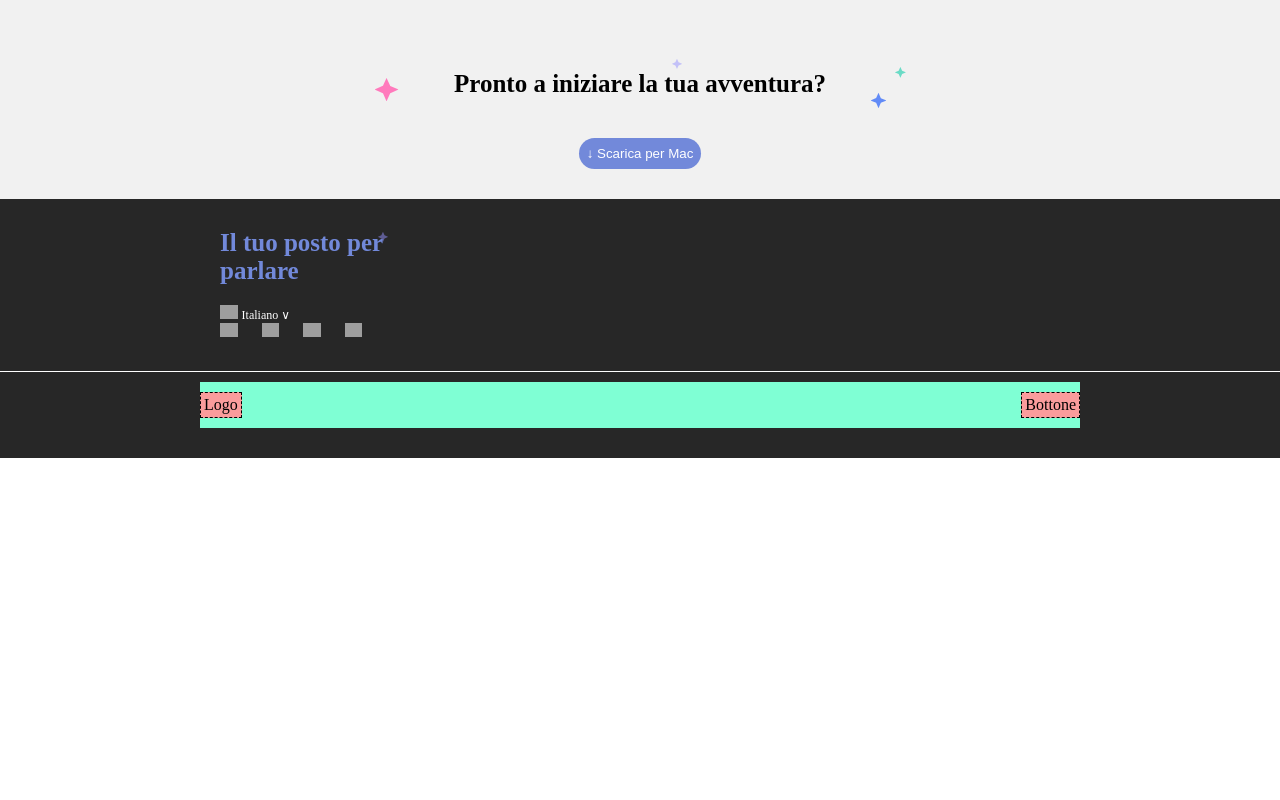
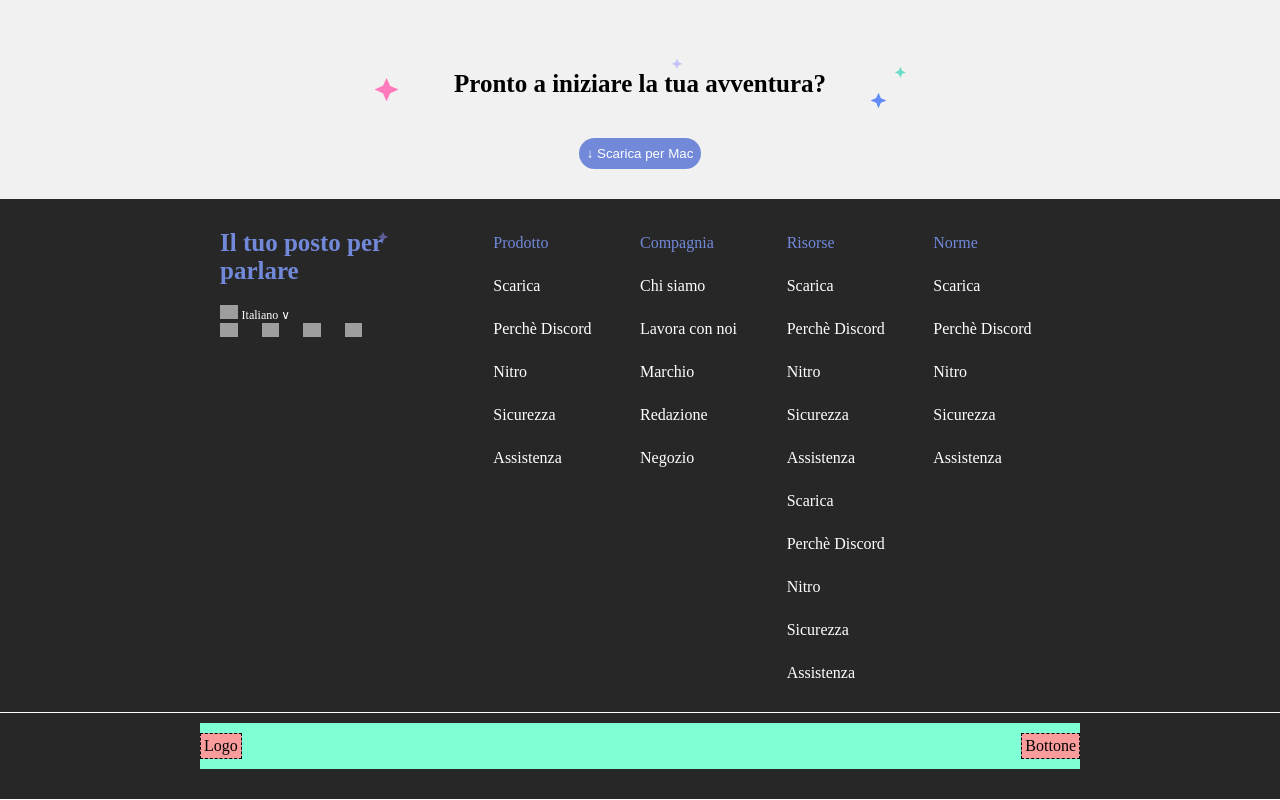
Before and after one commit to ceccobell/htmlcss-discord, a plain HTML site: page index.html in a window 1280 px wide. Shown: the part 2185-2985 px from the top of the page. Before the commit the page ends 2644 px from the top, so only its background shows below. Drawn offline with Linux system fonts and the light colour scheme; grey boxes are pictures that could not be loaded.

Commit message:
[UPD] aggiunto stile prima sezione footer

```diff
--- a/css/style.css
+++ b/css/style.css
@@ -22,7 +22,7 @@
     text-align: center;
 }
 
-.col-50 ul {
+ul {
     list-style-type: none;
 }
 
@@ -36,7 +36,7 @@
     color: black;
 }
 
-li {
+.col-50 li {
     display: inline-block;
     margin: 10px;
 }
@@ -134,6 +134,16 @@ h3 {
 
 .col-sm {
     width: calc((100% / 3) / 2);
+    height: auto;
+}
+
+.title {
+    text-decoration: none;
+    color: #7289DA;
+}
+
+.col-sm li {
+    margin-top: 25px;
 }
 
 .col-black {
--- a/index.html
+++ b/index.html
@@ -109,10 +109,51 @@
                     <img src="https://hd2.tudocdn.net/916153?w=1200&h=900" alt="logo facebook">
                     <img src="https://encrypted-tbn0.gstatic.com/images?q=tbn:ANd9GcSdgsQOVG9P9FEBFSz0N8IEFb3QyhJvyTQjNg&s" alt="logo youtube">
                 </div>
-                <div class="col-sm"></div>
-                <div class="col-sm"></div>
-                <div class="col-sm"></div>
-                <div class="col-sm"></div>
+                <div class="col-sm">
+                    <ul>
+                        <li><a class="title" href="">Prodotto</a></li>
+                        <li><a class="a-style">Scarica</a></li>
+                        <li><a class="a-style" href="">Perchè Discord</a></li>
+                        <li><a class="a-style" href="">Nitro</a></li>
+                        <li><a class="a-style" href="">Sicurezza</a></li>
+                        <li><a class="a-style" href="">Assistenza</a></li>
+                    </ul>
+                </div>
+                <div class="col-sm">
+                    <ul>
+                        <li><a class="title" href="">Compagnia</a></li>
+                        <li><a class="a-style">Chi siamo</a></li>
+                        <li><a class="a-style" href="">Lavora con noi</a></li>
+                        <li><a class="a-style" href="">Marchio</a></li>
+                        <li><a class="a-style" href="">Redazione</a></li>
+                        <li><a class="a-style" href="">Negozio</a></li>
+                    </ul>
+                </div>
+                <div class="col-sm">
+                    <ul>
+                        <li><a class="title" href="">Risorse</a></li>
+                        <li><a class="a-style">Scarica</a></li>
+                        <li><a class="a-style" href="">Perchè Discord</a></li>
+                        <li><a class="a-style" href="">Nitro</a></li>
+                        <li><a class="a-style" href="">Sicurezza</a></li>
+                        <li><a class="a-style" href="">Assistenza</a></li>
+                        <li><a class="a-style">Scarica</a></li>
+                        <li><a class="a-style" href="">Perchè Discord</a></li>
+                        <li><a class="a-style" href="">Nitro</a></li>
+                        <li><a class="a-style" href="">Sicurezza</a></li>
+                        <li><a class="a-style" href="">Assistenza</a></li>
+                    </ul>
+                </div>
+                <div class="col-sm">
+                    <ul>
+                        <li><a class="title" href="">Norme</a></li>
+                        <li><a class="a-style">Scarica</a></li>
+                        <li><a class="a-style" href="">Perchè Discord</a></li>
+                        <li><a class="a-style" href="">Nitro</a></li>
+                        <li><a class="a-style" href="">Sicurezza</a></li>
+                        <li><a class="a-style" href="">Assistenza</a></li>
+                    </ul>
+                </div>
             </div>
         </div>
 
```
